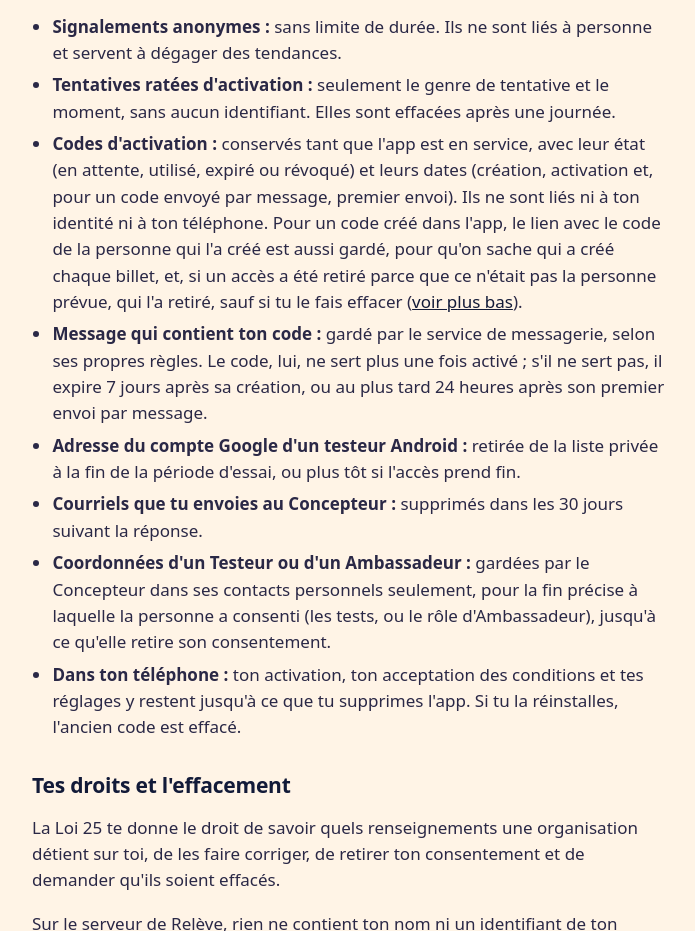
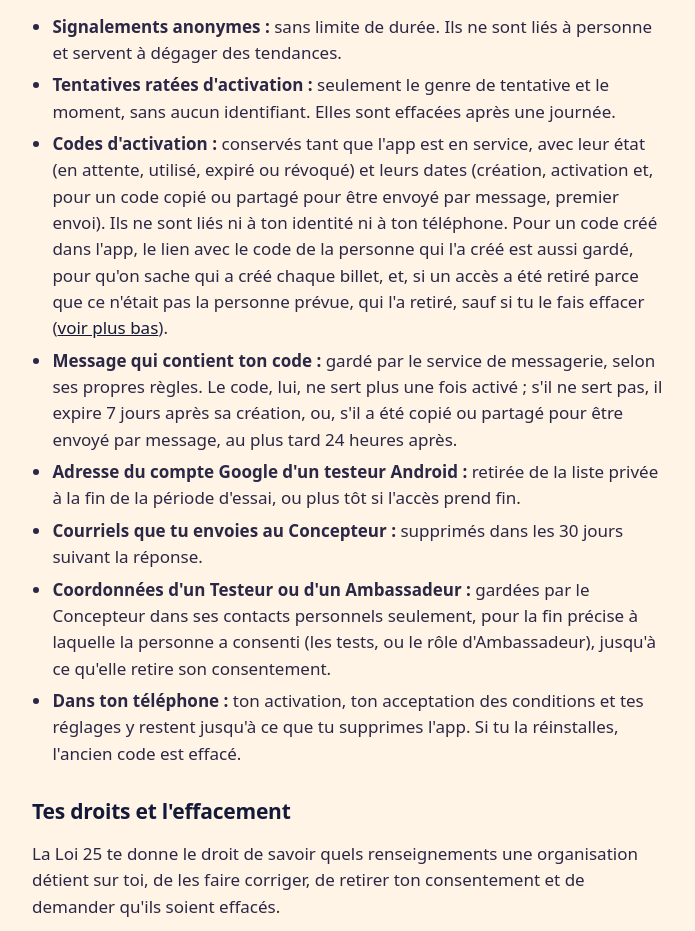
Before and after one commit to Cerenus-Surenec/releve-web, a plain HTML site: page confidentialite.html in a window 1280 px wide. Shown: the part 4220-5151 px from the top of the page, without its empty margins (290-985 px from the left). Drawn offline with Linux system fonts and the light colour scheme.

Commit message:
Politique 1.9 : seconde ronde (P19-2, P19-10, P19-11)
La date du premier envoi et les 24 heures suivent maintenant les conditions
(C19-3, C19-13) : elles partent dès que le code est copié ou partagé pour être
envoyé par message, pas seulement quand il est vraiment envoyé.
Textes approuvés par Frédérick le 18 novembre 2026, 19 h 11 (« ok seconde ronde »).

Co-Authored-By: Claude Opus 5.5 <noreply@anthropic.com>
Claude-Session: https://claude.ai/code/session_01T2CiYeob5D1xwSWUFvAuYf

```diff
--- a/confidentialite.html
+++ b/confidentialite.html
@@ -58,7 +58,7 @@ a{color:var(--nuit)}
 
   <h2>Ton code d'activation (ton billet)</h2>
   <ul>
-    <li>L'activation est enregistrée dans ton téléphone. Sur le serveur, seuls l'état du code (en attente, utilisé, expiré ou révoqué), ses dates de création et d'activation et son statut (statut de base, Ambassadeur ou Concepteur) sont conservés, sans lien avec ton identité ni avec ton téléphone. Si ton code a été envoyé par message, le serveur garde aussi la date de son premier envoi. Si un accès a été retiré parce que ce n'était pas la personne prévue, il garde aussi qui l'a retiré (le garant ou le Concepteur).</li>
+    <li>L'activation est enregistrée dans ton téléphone. Sur le serveur, seuls l'état du code (en attente, utilisé, expiré ou révoqué), ses dates de création et d'activation et son statut (statut de base, Ambassadeur ou Concepteur) sont conservés, sans lien avec ton identité ni avec ton téléphone. Si ton code a été copié ou partagé pour être envoyé par message, le serveur garde aussi la date de ce premier envoi. Si un accès a été retiré parce que ce n'était pas la personne prévue, il garde aussi qui l'a retiré (le garant ou le Concepteur).</li>
     <li>Le Concepteur décide qui peut créer des billets dans l'app : tant qu'il n'a pas ouvert les invitations à tous, seuls lui et les Ambassadeurs le peuvent. Un billet se crée seulement pour une personne qu'on connaît personnellement ; il se montre en personne ou s'envoie par message, à cette seule personne. Quand ton billet est créé dans l'app, le serveur relie ton code au code de la personne qui l'a créé (le garant), pour qu'on sache qui a créé chaque billet. Ce lien est gardé tant que l'app est en service, même si le statut du garant change. Aucun prénom n'y est enregistré.</li>
     <li>La personne qui crée ton billet peut noter à qui elle l'a remis ou envoyé (un prénom ou des initiales). Cette note reste dans son propre téléphone : elle n'est jamais transmise au serveur.</li>
     <li>Ton code peut aussi t'être envoyé par message (texto, messagerie ou courriel). Ce message, code compris, passe par le service choisi, selon ses propres règles, et peut y rester. La personne qui te l'envoie voit ce que ce service lui montre de toi (ton nom ou ton numéro, par exemple) et ce que tu lui réponds. Rien de cela n'entre dans l'app ni sur le serveur.</li>
@@ -99,8 +99,8 @@ a{color:var(--nuit)}
   <ul>
     <li><strong>Signalements anonymes :</strong> sans limite de durée. Ils ne sont liés à personne et servent à dégager des tendances.</li>
     <li><strong>Tentatives ratées d'activation :</strong> seulement le genre de tentative et le moment, sans aucun identifiant. Elles sont effacées après une journée.</li>
-    <li><strong>Codes d'activation :</strong> conservés tant que l'app est en service, avec leur état (en attente, utilisé, expiré ou révoqué) et leurs dates (création, activation et, pour un code envoyé par message, premier envoi). Ils ne sont liés ni à ton identité ni à ton téléphone. Pour un code créé dans l'app, le lien avec le code de la personne qui l'a créé est aussi gardé, pour qu'on sache qui a créé chaque billet, et, si un accès a été retiré parce que ce n'était pas la personne prévue, qui l'a retiré, sauf si tu le fais effacer (<a href="#effacement">voir plus bas</a>).</li>
-    <li><strong>Message qui contient ton code :</strong> gardé par le service de messagerie, selon ses propres règles. Le code, lui, ne sert plus une fois activé ; s'il ne sert pas, il expire 7 jours après sa création, ou au plus tard 24 heures après son premier envoi par message.</li>
+    <li><strong>Codes d'activation :</strong> conservés tant que l'app est en service, avec leur état (en attente, utilisé, expiré ou révoqué) et leurs dates (création, activation et, pour un code copié ou partagé pour être envoyé par message, premier envoi). Ils ne sont liés ni à ton identité ni à ton téléphone. Pour un code créé dans l'app, le lien avec le code de la personne qui l'a créé est aussi gardé, pour qu'on sache qui a créé chaque billet, et, si un accès a été retiré parce que ce n'était pas la personne prévue, qui l'a retiré, sauf si tu le fais effacer (<a href="#effacement">voir plus bas</a>).</li>
+    <li><strong>Message qui contient ton code :</strong> gardé par le service de messagerie, selon ses propres règles. Le code, lui, ne sert plus une fois activé ; s'il ne sert pas, il expire 7 jours après sa création, ou, s'il a été copié ou partagé pour être envoyé par message, au plus tard 24 heures après.</li>
     <li><strong>Adresse du compte Google d'un testeur Android :</strong> retirée de la liste privée à la fin de la période d'essai, ou plus tôt si l'accès prend fin.</li>
     <li><strong>Courriels que tu envoies au Concepteur :</strong> supprimés dans les 30 jours suivant la réponse.</li>
     <li><strong>Coordonnées d'un Testeur ou d'un Ambassadeur :</strong> gardées par le Concepteur dans ses contacts personnels seulement, pour la fin précise à laquelle la personne a consenti (les tests, ou le rôle d'Ambassadeur), jusqu'à ce qu'elle retire son consentement.</li>
```
